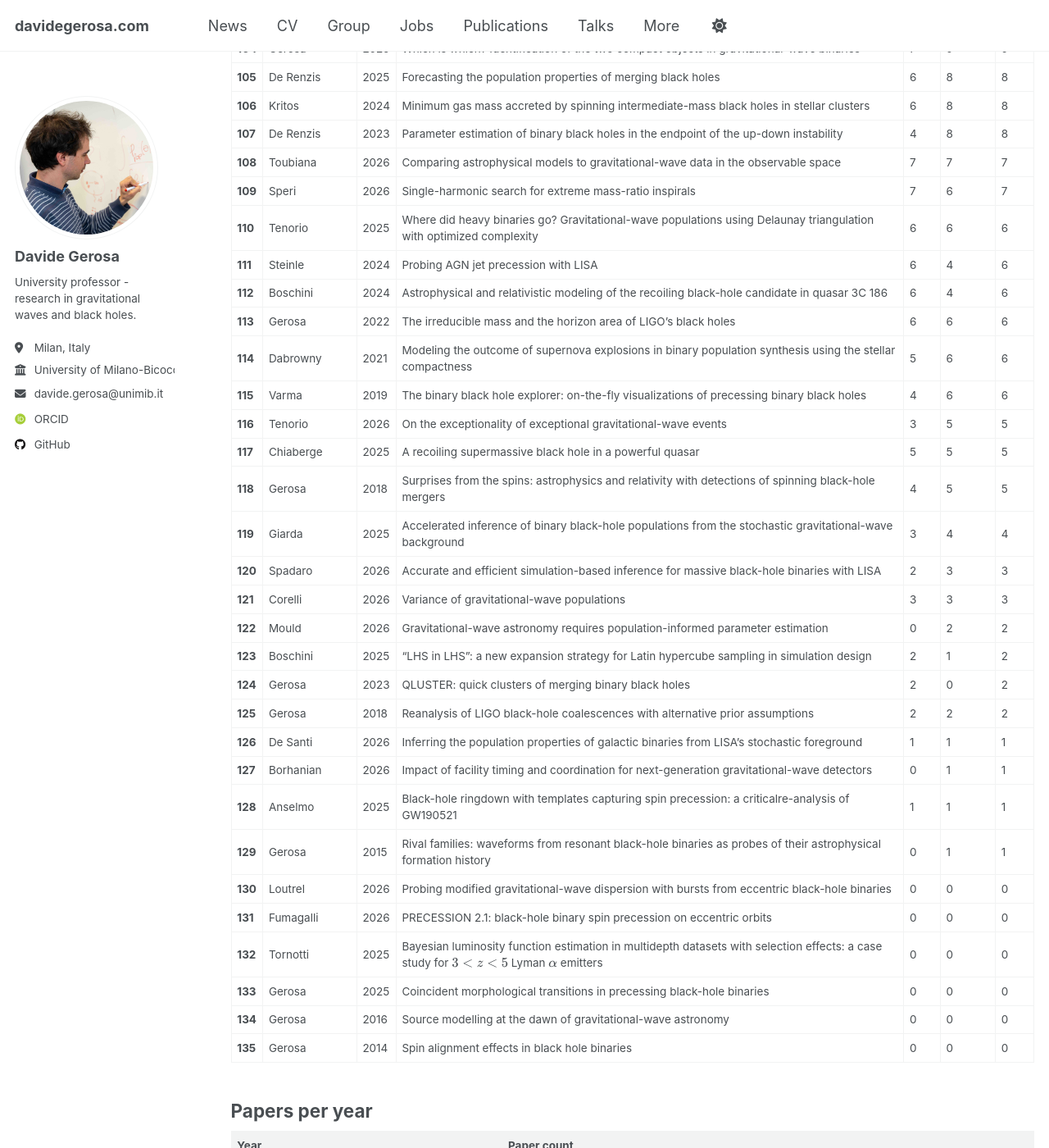
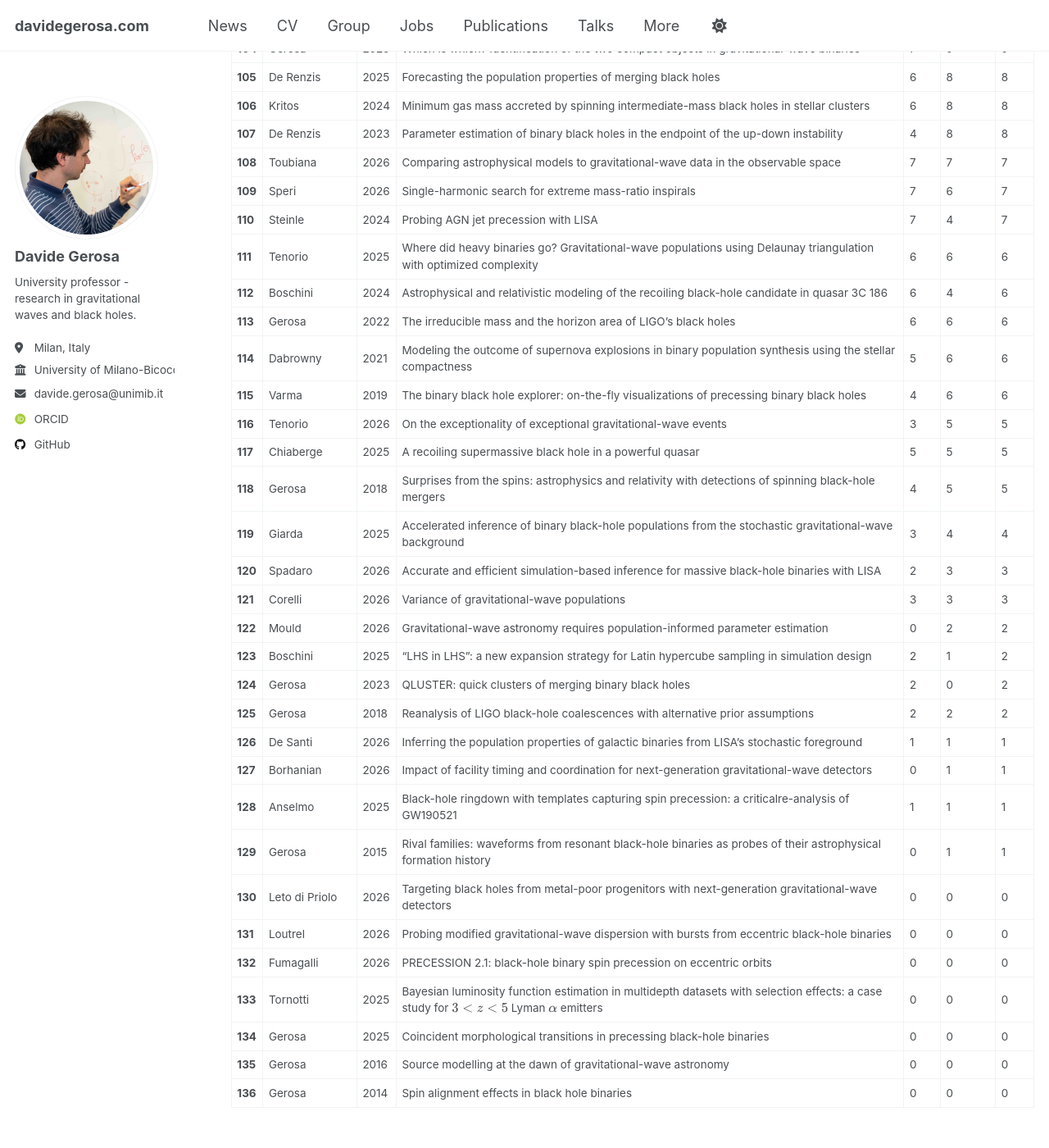
Before and after one commit to dgerosa/website, a Jekyll site: the page built from _pages/citations.md, in a window 1280 px wide and 1400 px high, scrolled down 4715 px. Shown: the whole window at 82% size. Built offline with Jekyll 4.4.1, drawn with Linux system fonts in a browser that asks for light colours; some web fonts are replaced; some of the changed text lies outside the part shown.

Commit message:
Website update from workflow

```diff
--- a/_pages/_citations.md
+++ b/_pages/_citations.md
@@ -118,8 +118,8 @@
 | **107** | De Renzis | 2023 | Parameter estimation of binary black holes in the endpoint of the up-down instability | 4 | 8 | 8 |
 | **108** | Toubiana | 2026 | Comparing astrophysical models to gravitational-wave data in the observable space | 7 | 7 | 7 |
 | **109** | Speri | 2026 | Single-harmonic search for extreme mass-ratio inspirals | 7 | 6 | 7 |
-| **110** | Tenorio | 2025 | Where did heavy binaries go? Gravitational-wave populations using Delaunay triangulation with optimized complexity | 6 | 6 | 6 |
-| **111** | Steinle | 2024 | Probing AGN jet precession with LISA | 6 | 4 | 6 |
+| **110** | Steinle | 2024 | Probing AGN jet precession with LISA | 7 | 4 | 7 |
+| **111** | Tenorio | 2025 | Where did heavy binaries go? Gravitational-wave populations using Delaunay triangulation with optimized complexity | 6 | 6 | 6 |
 | **112** | Boschini | 2024 | Astrophysical and relativistic modeling of the recoiling black-hole candidate in quasar 3C 186 | 6 | 4 | 6 |
 | **113** | Gerosa | 2022 | The irreducible mass and the horizon area of LIGO's black holes | 6 | 6 | 6 |
 | **114** | Dabrowny | 2021 | Modeling the outcome of supernova explosions in binary population synthesis using the stellar compactness | 5 | 6 | 6 |
@@ -138,18 +138,19 @@
 | **127** | Borhanian | 2026 | Impact of facility timing and coordination for next-generation gravitational-wave detectors | 0 | 1 | 1 |
 | **128** | Anselmo | 2025 | Black-hole ringdown with templates capturing spin precession: a criticalre-analysis of GW190521 | 1 | 1 | 1 |
 | **129** | Gerosa | 2015 | Rival families: waveforms from resonant black-hole binaries as probes of their astrophysical formation history | 0 | 1 | 1 |
-| **130** | Loutrel | 2026 | Probing modified gravitational-wave dispersion with bursts from eccentric black-hole binaries | 0 | 0 | 0 |
-| **131** | Fumagalli | 2026 | PRECESSION 2.1: black-hole binary spin precession on eccentric orbits | 0 | 0 | 0 |
-| **132** | Tornotti | 2025 | Bayesian luminosity function estimation in multidepth datasets with selection effects: a case study for $$3<z<5$$ Lyman $$\alpha$$ emitters | 0 | 0 | 0 |
-| **133** | Gerosa | 2025 | Coincident morphological transitions in precessing black-hole binaries | 0 | 0 | 0 |
-| **134** | Gerosa | 2016 | Source modelling at the dawn of gravitational-wave astronomy | 0 | 0 | 0 |
-| **135** | Gerosa | 2014 | Spin alignment effects in black hole binaries | 0 | 0 | 0 |
+| **130** | Leto di Priolo | 2026 | Targeting black holes from metal-poor progenitors with next-generation gravitational-wave detectors | 0 | 0 | 0 |
+| **131** | Loutrel | 2026 | Probing modified gravitational-wave dispersion with bursts from eccentric black-hole binaries | 0 | 0 | 0 |
+| **132** | Fumagalli | 2026 | PRECESSION 2.1: black-hole binary spin precession on eccentric orbits | 0 | 0 | 0 |
+| **133** | Tornotti | 2025 | Bayesian luminosity function estimation in multidepth datasets with selection effects: a case study for $$3<z<5$$ Lyman $$\alpha$$ emitters | 0 | 0 | 0 |
+| **134** | Gerosa | 2025 | Coincident morphological transitions in precessing black-hole binaries | 0 | 0 | 0 |
+| **135** | Gerosa | 2016 | Source modelling at the dawn of gravitational-wave astronomy | 0 | 0 | 0 |
+| **136** | Gerosa | 2014 | Spin alignment effects in black hole binaries | 0 | 0 | 0 |
 
 ## Papers per year
 
 | Year | Paper count |
 |------|--------------|
-| 2026 | 12 |
+| 2026 | 13 |
 | 2025 | 21 |
 | 2024 | 10 |
 | 2023 | 11 |
@@ -172,7 +173,7 @@
 | Classical and Quantum Gravity | 13 |
 | Monthly Notices of the Royal Astronomical Society | 13 |
 | Physical Review Letters | 9 |
-| arXiv | 6 |
+| arXiv | 7 |
 | Astronomy & Astrophysics | 6 |
 | Astrophysical Journal | 5 |
 | Living Reviews in Relativity | 3 |
```
Also changed, not shown: other parts of _pages/_citations.md (+10 -10 lines), _pages/_group.md (+1 -1 lines), _pages/_publications.md (+7 -2 lines), _pages/_talks.md (+1 -1 lines).
